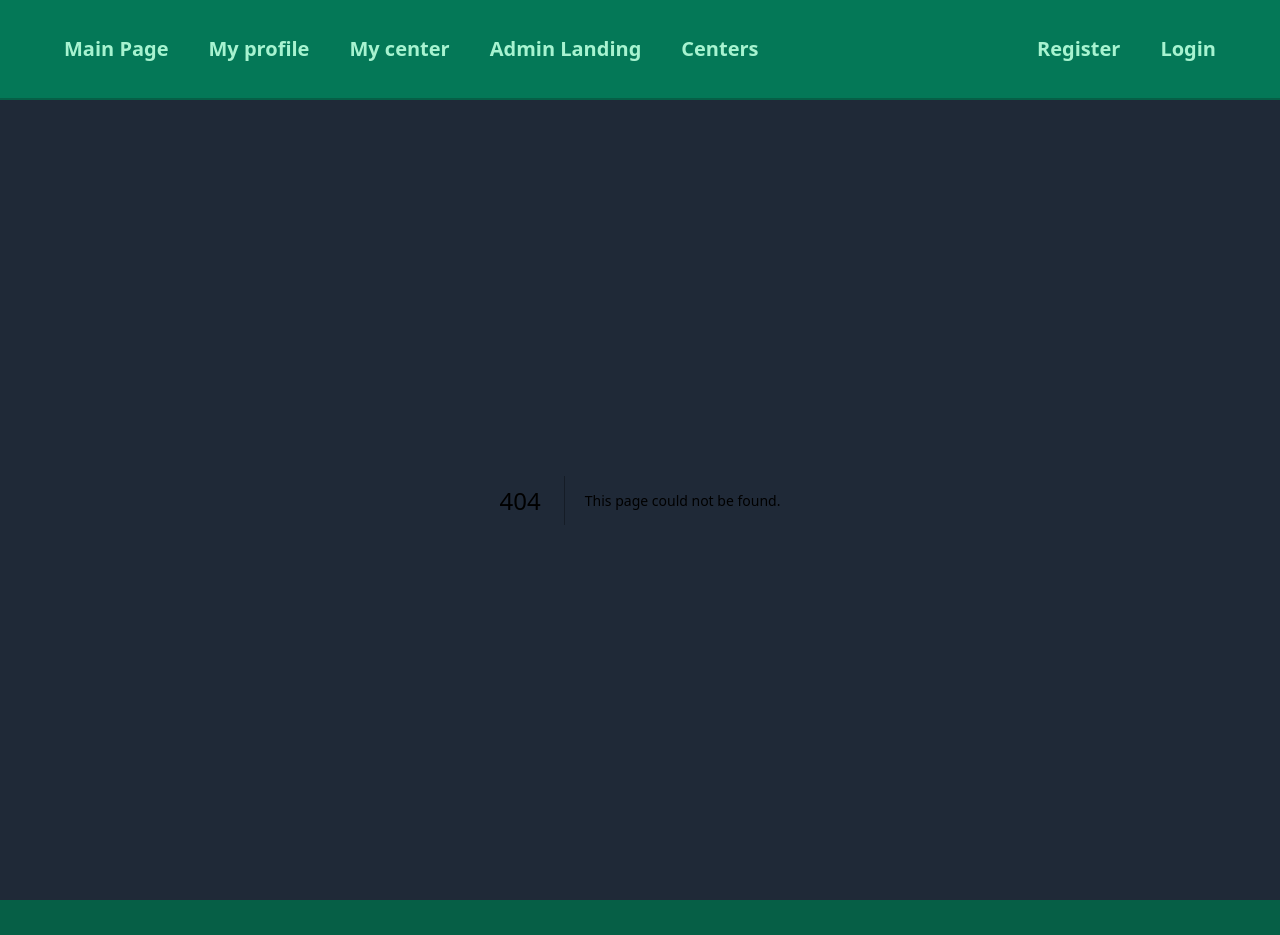
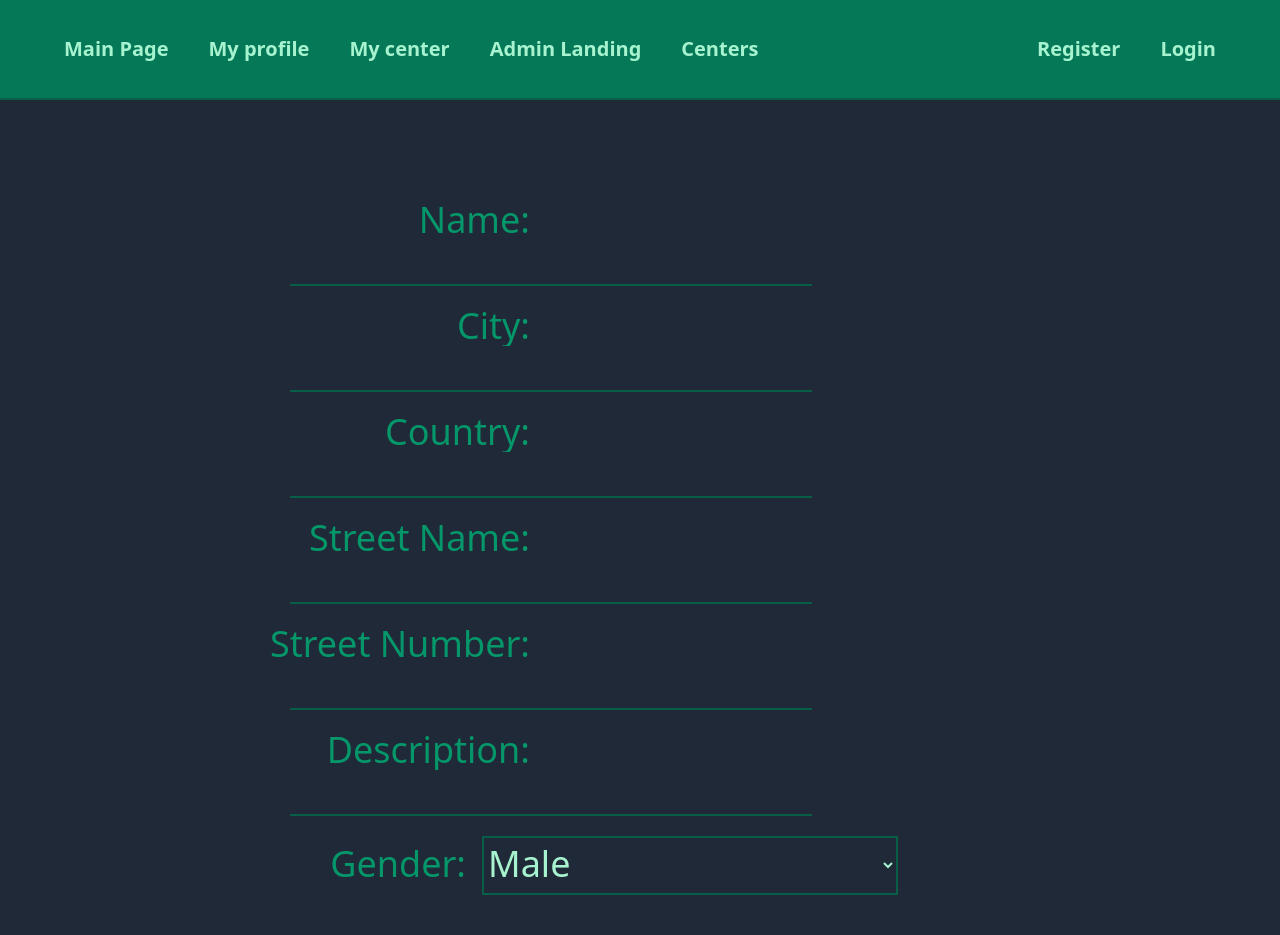
Before and after one commit to ISA-Banka-krvi-Team-39/FE-Banka-krvi, a Next.js app: page /centerRegister in a window 1280 px wide. Before the commit this address had no page. Shown: the top 935 px of the page. Built offline with nearby package versions, Linux system fonts and the light colour scheme.

Commit message:
implemented center registration form

```diff
--- /dev/null
+++ b/src/pages/centerRegister.tsx
@@ -0,0 +1,105 @@
+import { useState } from 'react'
+import CustomInput from '../shared-components/Inputs/CustomInput';
+import axios, { AxiosResponse } from 'axios';
+import {Center} from '../shared-components/model/center/Center'
+
+const CenterRegister = () => {
+
+    const [name,setName] = useState('');
+    const [country,setCountry] = useState('');
+    const [city,setCity] = useState('');
+    const [streetName,setStreetName] = useState('');
+    const [streetNumber,setStreetNumber] = useState('');
+    const [description,setDescription] = useState('');
+
+    function registerCenter(){
+        const center:Center = {
+            address:{city:city,country:country,streetName:streetName,streetNumber:Number(streetNumber)},
+            name:name, description:description, avg_grade: 0
+        }
+        axios.post("http://localhost:8080/api/center", center)
+        .then(res => {
+      console.log(res);
+        })
+        .catch(err => console.log(err))
+
+    }
+
+
+
+
+    return ( <div className=" w-full bg-gray-800 px-6 mt-20 justify-center inline-flex">
+    <div className=" bg-gray-800 justify-center">
+      <CustomInput
+        type='text'
+        onChange={(event) => {
+            setName(event.target.value);
+        }}
+        nameToSet='Name'
+      ></CustomInput>
+
+      <CustomInput
+        type='text'
+        onChange={(event) => {
+            setCity(event.target.value);
+        }}
+        nameToSet='City'
+      ></CustomInput>
+
+      <CustomInput
+        type='text'
+        onChange={(event) => {
+            setCountry(event.target.value);
+        }}
+        nameToSet='Country'
+      ></CustomInput>
+      <CustomInput
+        type='text'
+        onChange={(event) => {
+            setStreetName(event.target.value);
+        }}
+        nameToSet='Street Name'
+      ></CustomInput>
+      <CustomInput
+        type='number'
+        onChange={(event) => {
+            setStreetNumber(event.target.value);
+        }}
+        nameToSet='Street Number'
+      ></CustomInput>
+
+      <CustomInput
+        type='text'
+        onChange={(event) => {
+            setDescription(event.target.value);
+        }}
+        nameToSet='Description'
+      ></CustomInput>
+
+      <div className="my-5 w-[700px]">
+        <div className="w-48 inline-flex justify-end">
+        <span className="text text-4xl mr-4 min-w-max">Gender:</span>
+        </div>
+        <select
+        id="gender"
+        name="gender"
+        className="text-emerald-200 text-4xl w-[416px] bg-gray-800 border-2 pb-1 border-emerald-800"
+        onChange={(e) => {
+
+        }}
+        >
+          <option value="0">Male</option>
+          <option value="1">Female</option>
+          <option value="2">Alien</option>
+        </select>
+      </div>
+      <div className='w-full inline-flex justify-center mt-5 mb-28'>
+      <button onClick={registerCenter} className="bg-emerald-900 rounded-[32px] px-8 py-4 text-emerald-200 font-medium text-2xl">
+        Register
+      </button>
+      </div>
+    </div>
+  </div> );
+}
+
+export default CenterRegister ;
--- /dev/null
+++ b/src/shared-components/model/center/Center.ts
@@ -0,0 +1,17 @@
+import { Address } from "../shared/Address";
+
+export class Center{
+    address: Address;
+    name: string;
+    description: string;
+    avg_grade: number;
+
+    constructor(address: Address, name: string, description: string, avg_grade: number){
+        this.address = address;
+        this.name = name;
+        this.description = description;
+        this.avg_grade = avg_grade
+
+    }
+
+}
```
Also changed, not shown: 2 other files (tests, documents, lock files or other folders).
